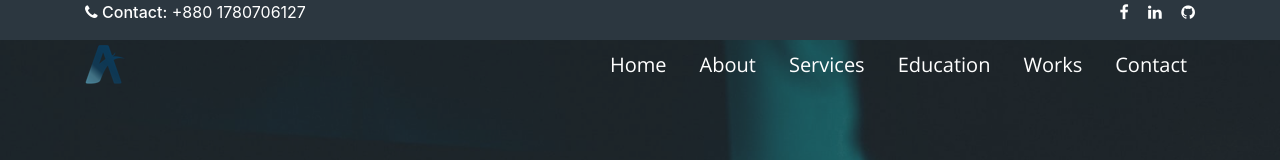
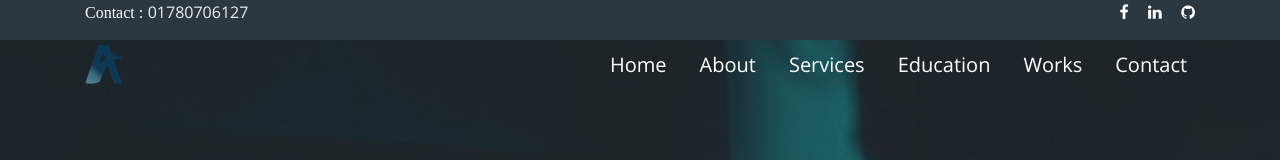
Before and after one commit to ssarnab/portfolio, a plain HTML site: page index.html in a window 1280 px wide. Shown: the top 160 px of the page. Drawn offline with Linux system fonts and the light colour scheme; a web font is replaced by a local one.

Commit message:
header part font changed

```diff
--- a/css/style.css
+++ b/css/style.css
@@ -84,18 +84,20 @@ Header Part CSS Start
 .header .left {
     color: #fff;
     font-style: 16px;
+    position: relative;
+    z-index: 2222;
 }
 
-.header .left i {
-    color: #fff;
-}
 
 .header .left h6 {
     display: inline-block;
+    font-family: oeb;
 }
 
-.header .left p {
+.header .left a {
     display: inline-block;
+    color: #eee;
+    font-family:or;
 }
 
 .navbar {
--- a/index.html
+++ b/index.html
@@ -31,9 +31,8 @@
             <div class="row">
                 <div class="col-lg-4 col-md-6 col-sm-6">
                     <div class="left">
-                        <i class="fa fa-phone" aria-hidden="true"></i>
-                        <h6>Contact:</h6>
-                        <p>+880 1780706127</p>
+                        <h6>Contact : </h6>
+                        <a href="tel:01780706127"> 01780706127</a>
                     </div>
                 </div>
                 <div class="col-lg-6 col-md-6 col-sm-6 ml-auto text-right">
@@ -302,7 +301,7 @@
                 <div class="col-lg-5 col-md-11 col-sm-11 text2 m-auto">
                     <h5>2020 - current </h5>
                     <h4>Fiverr</h4>
-                    <p>i started freelancing  in fiverr</p>
+                    <p>i started freelancing in fiverr</p>
                 </div>
             </div>
 
```
Lines whose indentation alone changed are shown as unchanged.
